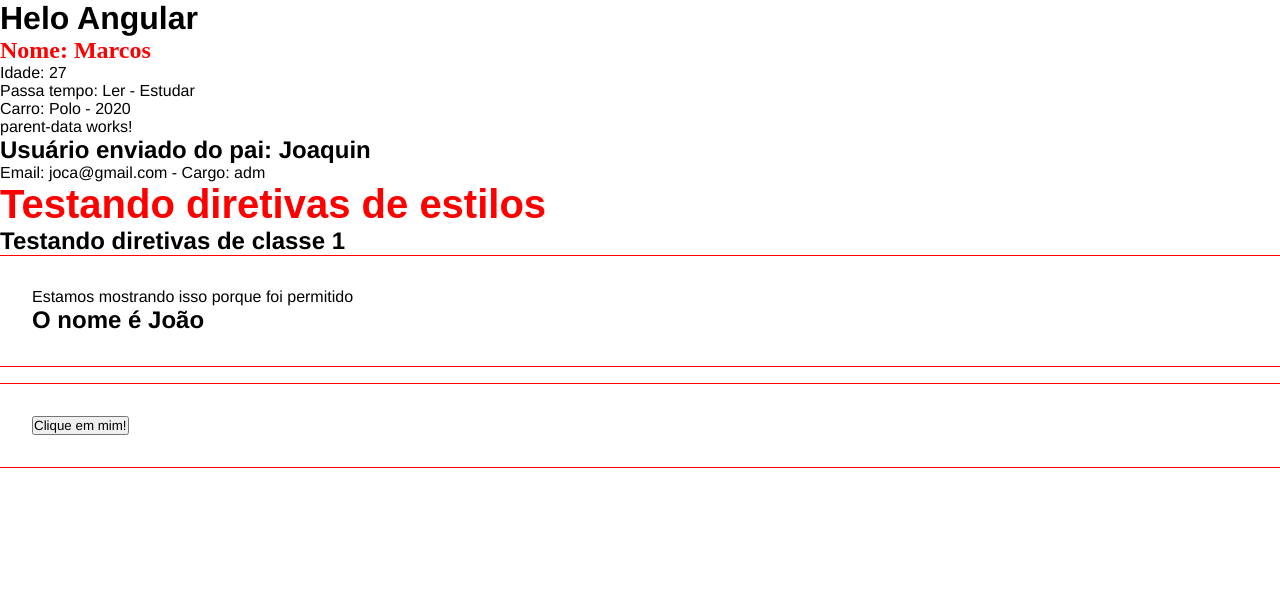
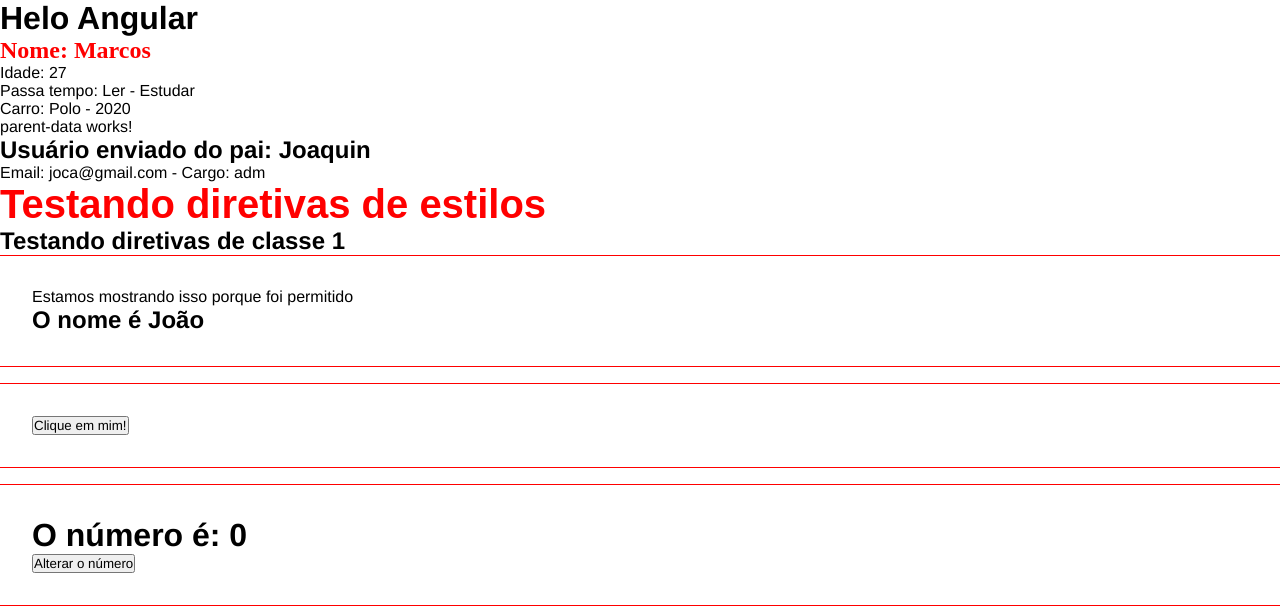
Before and after one commit to marcosalexandria/angular-horadecodar, an Angular app in the folder curso-angular/: page / in a window 1280 px wide. Shown: the top 612 px of the page. Built offline with nearby package versions, Linux system fonts and the light colour scheme.

Commit message:
Curso Angular 13: Emitindo eventos - #11

```diff
--- a/curso-angular/src/app/app.component.html
+++ b/curso-angular/src/app/app.component.html
@@ -4,3 +4,4 @@
 <app-directives></app-directives>
 <app-if-render></app-if-render>
 <app-eventos></app-eventos>
+<app-emitter></app-emitter>
--- a/curso-angular/src/app/app.module.ts
+++ b/curso-angular/src/app/app.module.ts
@@ -8,6 +8,8 @@ import { ParentDataComponent } from './components/parent-data/parent-data.compon
 import { DirectivesComponent } from './components/directives/directives.component';
 import { IfRenderComponent } from './components/if-render/if-render.component';
 import { EventosComponent } from './components/eventos/eventos.component';
+import { EmitterComponent } from './components/emitter/emitter.component';
+import { MandaNumeroComponent } from './components/manda-numero/manda-numero.component';
 
 @NgModule({
   declarations: [
@@ -16,7 +18,9 @@ import { EventosComponent } from './components/eventos/eventos.component';
     ParentDataComponent,
     DirectivesComponent,
     IfRenderComponent,
-    EventosComponent
+    EventosComponent,
+    EmitterComponent,
+    MandaNumeroComponent
   ],
   imports: [
     BrowserModule,
--- /dev/null
+++ b/curso-angular/src/app/components/emitter/emitter.component.html
@@ -0,0 +1,5 @@
+<div class="class">
+  <h1>O número é: {{ numero}}</h1>
+  <!--receme o evento mandarNumero do filho e chama a função onMandarNumero() desse componente-->
+  <app-manda-numero (mandarNumero)="onMandarNumero()"></app-manda-numero>
+</div>
--- /dev/null
+++ b/curso-angular/src/app/components/emitter/emitter.component.ts
@@ -0,0 +1,13 @@
+import { Component } from '@angular/core';
+
+@Component({
+  selector: 'app-emitter',
+  templateUrl: './emitter.component.html',
+  styleUrl: './emitter.component.css'
+})
+export class EmitterComponent {
+  numero:number = 0;
+  onMandarNumero():void {
+    this.numero = this.numero + 1;
+  }
+}
--- /dev/null
+++ b/curso-angular/src/app/components/manda-numero/manda-numero.component.html
@@ -0,0 +1,2 @@
+<button (click)="handleClick()">Alterar o número</button>
+<!--chama a função handleClick() desse componente-->
--- /dev/null
+++ b/curso-angular/src/app/components/manda-numero/manda-numero.component.ts
@@ -0,0 +1,14 @@
+import { Component, Output, EventEmitter } from '@angular/core';
+
+@Component({
+  selector: 'app-manda-numero',
+  templateUrl: './manda-numero.component.html',
+  styleUrl: './manda-numero.component.css'
+})
+export class MandaNumeroComponent {
+@Output() mandarNumero: EventEmitter<any> = new EventEmitter(); // prepara um evento para ser enviado
+
+  handleClick(): void{
+    this.mandarNumero.emit(); //enviando o evento para o pai
+  }
+}
```
Also changed, not shown: curso-angular/src/app/components/emitter/emitter.component.css (added), curso-angular/src/app/components/manda-numero/manda-numero.component.css (added), 2 other files (tests, documents, lock files or other folders).
